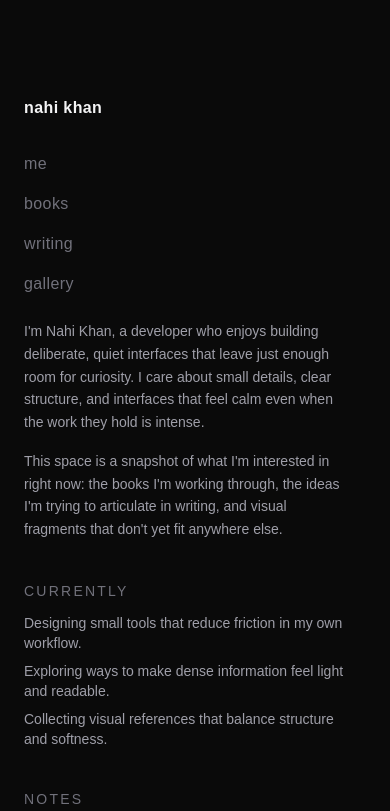
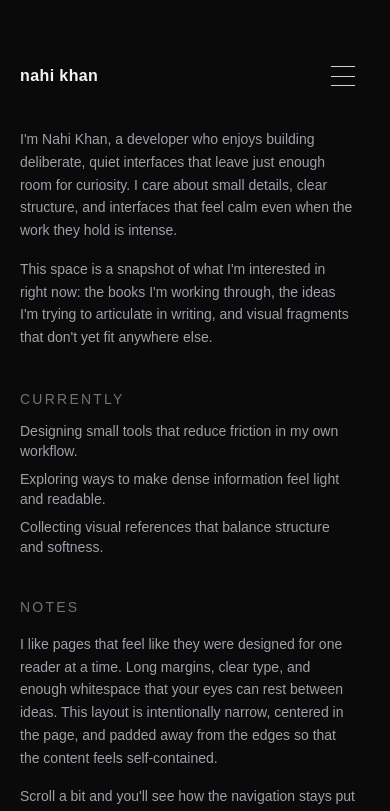
Before and after one commit to nahikhvn/site, a Next.js app: page / in a window 390 px wide. Shown: the top 811 px of the page. Built offline with nearby package versions, Linux system fonts and the light colour scheme.

Commit message:
Switch to single-column layout with inline nav and mobile hamburger

```diff
--- a/app/layout.tsx
+++ b/app/layout.tsx
@@ -1,6 +1,7 @@
 import type { Metadata } from "next";
-import Link from "next/link";
 import { Geist, Geist_Mono } from "next/font/google";
+import { NavItem } from "./NavItem";
+import { MobileNav } from "./MobileNav";
 import "./globals.css";
 
 const geistSans = Geist({
@@ -28,10 +29,9 @@ export default function RootLayout({
       <body
         className={`${geistSans.variable} ${geistMono.variable} antialiased bg-background text-foreground`}
       >
-        <main className="min-h-screen px-6 sm:px-10 lg:px-24 pt-24 pb-10">
-          <div className="mx-auto w-full max-w-5xl grid grid-cols-1 md:grid-cols-[auto_1fr] gap-6 md:gap-16">
-            <nav className="sticky top-24 self-start">
-              <div className="mb-8">
+        <main className="min-h-screen px-5 sm:px-10 lg:px-24 pt-16 sm:pt-24 pb-10">
+          <div className="mx-auto w-full max-w-2xl">
+            <nav className="relative mb-10 sm:mb-16 flex items-center justify-between">
               <span className="relative inline-block group text-zinc-100 tracking-wide font-semibold">
                 <span className="transition-opacity duration-300 group-hover:opacity-0">
                   nahi khan
@@ -40,16 +40,16 @@ export default function RootLayout({
                   নাহি খান
                 </span>
               </span>
-              </div>
-              <ul className="space-y-4">
+              <ul className="hidden sm:flex gap-6">
                 <NavItem href="/" label="me" />
                 <NavItem href="/books" label="books" />
                 <NavItem href="/writing" label="writing" />
                 <NavItem href="/gallery" label="gallery" />
               </ul>
+              <MobileNav />
             </nav>
 
-            <section className="min-w-0 space-y-12">
+            <section className="space-y-12">
               {children}
 
               <footer className="mt-12 border-t border-zinc-800/60 pt-6 text-sm text-zinc-500">
@@ -85,16 +85,3 @@ export default function RootLayout({
     </html>
   );
 }
-
-function NavItem({ href, label }: { href: string; label: string }) {
-  return (
-    <li>
-      <Link
-        href={href}
-        className="block text-base text-zinc-500 hover:text-zinc-100 transition-colors tracking-wide"
-      >
-        {label}
-      </Link>
-    </li>
-  );
-}
```
Lines whose indentation alone changed are shown as unchanged.
